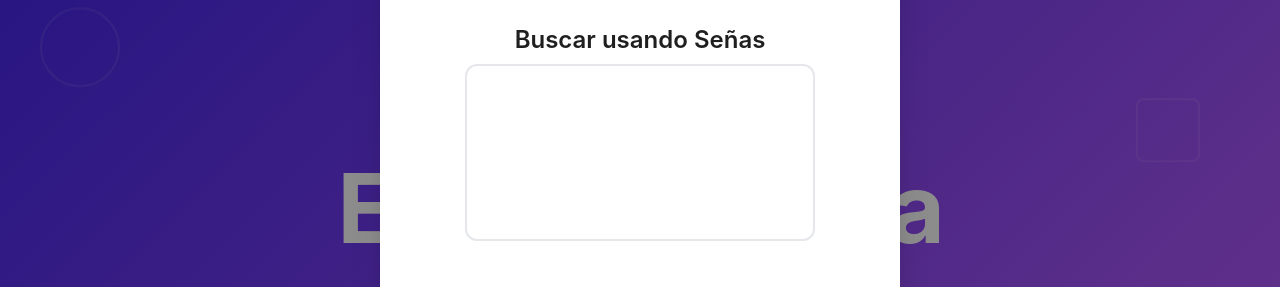
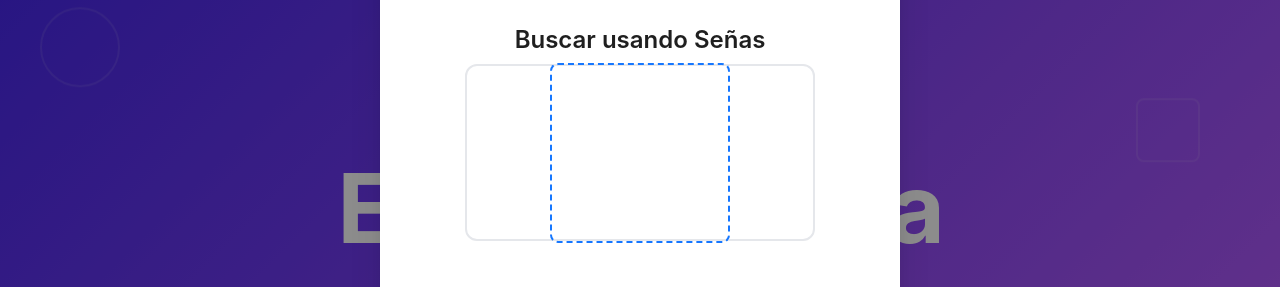
Before and after one commit to MartinOrtega3RL/SisInteligentesIntegrador, a React (Vite) app: page / in a window 1280 px wide. Both pictures are taken after a click on the button "Buscar por Señas". Shown: the part 144-431 px from the top of the page. Built offline with nearby package versions, Linux system fonts and the light colour scheme; no server answers.

Commit message:
Arreglos

```diff
--- a/src/components/ai/SignSearch.jsx
+++ b/src/components/ai/SignSearch.jsx
@@ -1,11 +1,37 @@
 import React, { useRef, useState, useEffect, useCallback } from "react";
 import Webcam from "react-webcam";
 import { Input, Button, Typography, Space } from "antd";
-import { DeleteOutlined } from "@ant-design/icons";
+import { DeleteOutlined, SearchOutlined } from "@ant-design/icons";
 
 const API_URL = "http://localhost:8000/predict";
 
-function SignSearch() {
+const SECTION_IDS = [
+    "que-es-ia",
+    "machine-learning",
+    "deep-learning",
+    "tipos-aprendizaje",
+    "agentes",
+    "busqueda"
+];
+
+const cropCenterSquare = async (imageSrc, cropSize = 180) => {
+    return new Promise((resolve) => {
+        const img = new window.Image();
+        img.onload = function () {
+            const canvas = document.createElement("canvas");
+            canvas.width = cropSize;
+            canvas.height = cropSize;
+            const ctx = canvas.getContext("2d");
+            const x = (img.width - cropSize) / 2;
+            const y = (img.height - cropSize) / 2;
+            ctx.drawImage(img, x, y, cropSize, cropSize, 0, 0, cropSize, cropSize);
+            canvas.toBlob((blob) => resolve(blob), "image/jpeg");
+        };
+        img.src = imageSrc;
+    });
+};
+
+function SignSearch({ onClose }) {
     const webcamRef = useRef(null);
     const [prediction, setPrediction] = useState("");
     const [confidence, setConfidence] = useState(0);
@@ -17,11 +43,10 @@ function SignSearch() {
         if (!webcamRef.current) return;
         const imageSrc = webcamRef.current.getScreenshot();
         if (!imageSrc) return;
+        const croppedBlob = await cropCenterSquare(imageSrc, 180);
 
-        const res = await fetch(imageSrc);
-        const blob = await res.blob();
         const formData = new FormData();
-        formData.append("file", blob, "snapshot.jpg");
+        formData.append("file", croppedBlob, "snapshot.jpg");
 
         fetch(API_URL, {
             method: "POST",
@@ -53,6 +78,10 @@ function SignSearch() {
                     lastAddedRef.current = "";
                     setPredBuffer([]);
                 }
+            })
+            .catch((err) => {
+                // Puedes mostrar un error aquí si quieres
+                console.error("Error al obtener predicción:", err);
             });
     }, []);
 
@@ -67,6 +96,20 @@ function SignSearch() {
         setConfidence(0);
         lastAddedRef.current = "";
         setPredBuffer([]);
+    };
+
+    const matchedSection = SECTION_IDS.find(id =>
+        typedText.toLowerCase().slice(0, 3) === id.slice(0, 3)
+    );
+
+    const handleSearch = () => {
+        if (matchedSection) {
+            const el = document.getElementById(matchedSection);
+            if (el) {
+                el.scrollIntoView({ behavior: "smooth" });
+                if (onClose) onClose();
+            }
+        }
     };
 
     return (
@@ -94,7 +137,22 @@ function SignSearch() {
                         height: 260,
                         facingMode: "user",
                     }}
+                    mirrored={true}
                 />
+                <div
+                    style={{
+                        position: "absolute",
+                        left: "50%",
+                        top: "50%",
+                        width: 180,
+                        height: 180,
+                        transform: "translate(-50%, -50%)",
+                        border: "2px dashed #1677ff",
+                        borderRadius: 8,
+                        pointerEvents: "none",
+                        boxSizing: "border-box",
+                    }}
+                ></div>
             </div>
             <Space direction="vertical" style={{ width: "100%" }}>
                 <Typography.Text>
@@ -110,7 +168,7 @@ function SignSearch() {
                 </Typography.Text>
                 <Input
                     value={typedText}
-                    readOnly
+                    onChange={e => setTypedText(e.target.value)}
                     placeholder="Las letras aparecerán aquí..."
                     style={{
                         fontSize: 20,
@@ -119,6 +177,16 @@ function SignSearch() {
                         background: "#f5f5f5",
                     }}
                 />
+                {typedText.length >= 3 && matchedSection && (
+                    <Button
+                        type="primary"
+                        icon={<SearchOutlined />}
+                        style={{ marginTop: 8 }}
+                        onClick={handleSearch}
+                    >
+                        Ir a sección "{matchedSection.replace(/-/g, " ")}"
+                    </Button>
+                )}
                 <Button
                     icon={<DeleteOutlined />}
                     onClick={handleClear}
```
